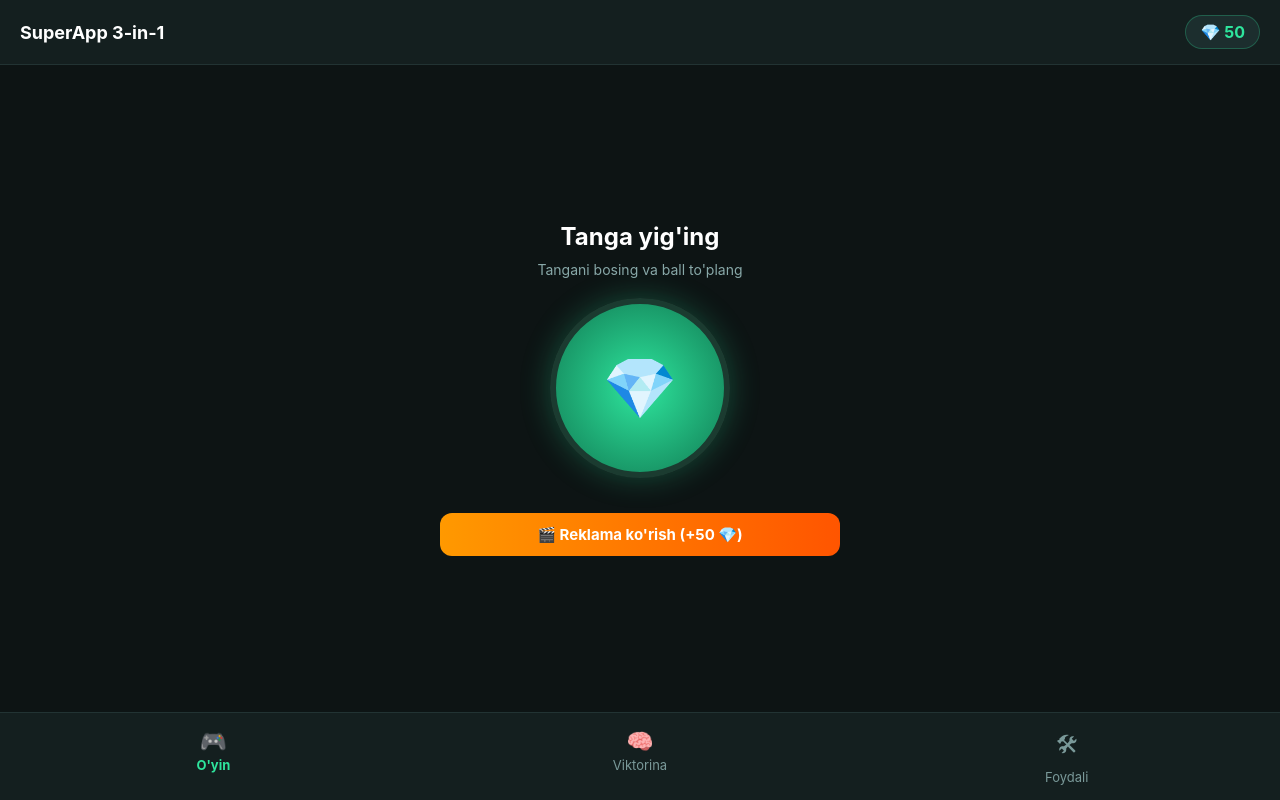
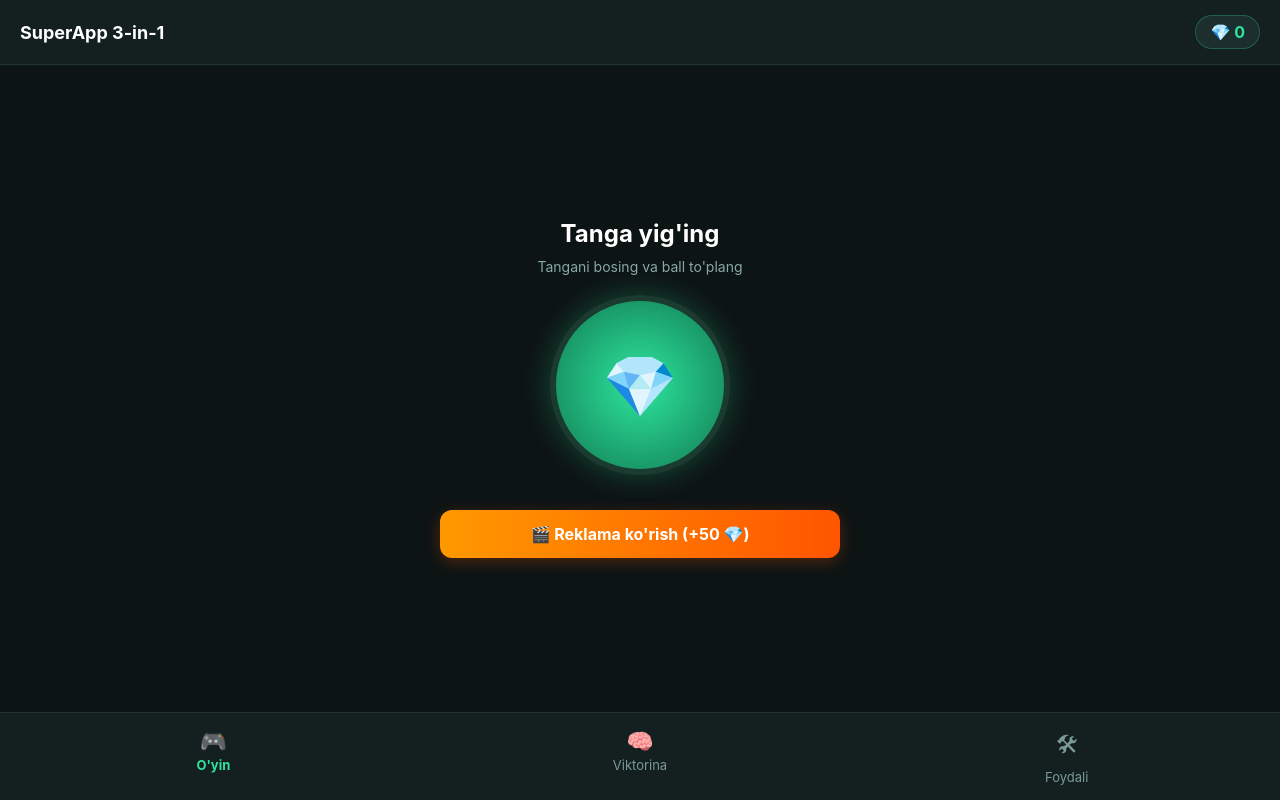
Before and after one commit to fatxullojuranazarovv-max/superapp, a plain HTML site: page index.html in a window 1280 px wide. Both pictures are taken after a click on the button "🎬 Reklama ko'rish (+50 💎)". Drawn offline with Linux system fonts and the light colour scheme.

Commit message:
Update index.html

```diff
--- a/index.html
+++ b/index.html
@@ -5,6 +5,7 @@
     <meta name="viewport" content="width=device-width, initial-scale=1.0, maximum-scale=1.0, user-scalable=no">
     <title>Super Mini App</title>
     <script src="https://telegram.org"></script>
+    <script src="https://adsgram.ai"></script>
     <style>
         * { box-sizing: border-box; margin: 0; padding: 0; font-family: -apple-system, BlinkMacSystemFont, 'Segoe UI', Roboto, sans-serif; }
         body { background-color: #0d1414; color: #ffffff; height: 100vh; display: flex; flex-direction: column; overflow: hidden; user-select: none; }
@@ -16,7 +17,8 @@
         @keyframes fadeIn { from { opacity: 0; transform: translateY(5px); } to { opacity: 1; transform: translateY(0); } }
         .coin-btn { width: 180px; height: 180px; border-radius: 50%; background: radial-gradient(circle, #2ee59d, #117a53); border: 6px solid #1b3b30; font-size: 60px; display: flex; align-items: center; justify-content: center; margin: 20px auto; cursor: pointer; box-shadow: 0 0 30px #2ee59d44; transition: transform 0.1s; }
         .coin-btn:active { transform: scale(0.92); }
-        .ad-btn { background: linear-gradient(90deg, #ff9900, #ff5500); color: white; border: none; padding: 12px 20px; border-radius: 12px; font-weight: bold; font-size: 15px; width: 100%; margin-top: 15px; cursor: pointer; }
+        .ad-btn { background: linear-gradient(90deg, #ff9900, #ff5500); color: white; border: none; padding: 14px 20px; border-radius: 12px; font-weight: bold; font-size: 16px; width: 100%; margin-top: 15px; cursor: pointer; box-shadow: 0 4px 15px #ff550044; }
+        .ad-btn:active { transform: scale(0.97); }
         .quiz-card { background: #141f1f; padding: 20px; border-radius: 16px; border: 1px solid #223333; }
         .quiz-q { font-size: 18px; margin-bottom: 15px; font-weight: 600; }
         .quiz-opt { background: #1c2e2e; border: 1px solid #2a4444; color: white; padding: 12px; width: 100%; border-radius: 10px; margin-bottom: 10px; font-size: 15px; cursor: pointer; text-align: left; }
@@ -74,8 +76,15 @@
             Telegram.WebApp.ready();
             Telegram.WebApp.expand();
         }
+
+        let AdController = null;
+        if (window.Adsgram) {
+            AdController = window.Adsgram.init({ blockId: "59815" });
+        }
+
         let score = parseInt(localStorage.getItem('userScore')) || 0;
         document.getElementById('score').innerText = score;
+
         function addScore(points) {
             score += points;
             document.getElementById('score').innerText = score;
@@ -84,16 +93,27 @@
                 Telegram.WebApp.HapticFeedback.impactOccurred('light');
             }
         }
+
         function watchAd() {
-            alert("Bu yerga Adsgram reklama kodi ulanadi. Hozircha sinov uchun +50 ball berildi!");
-            addScore(50);
+            if (AdController) {
+                AdController.show().then((result) => {
+                    addScore(50);
+                    alert("Tabriklaymiz! Reklama ko'rganingiz uchun +50 💎 qo'shildi!");
+                }).catch((result) => {
+                    alert("Reklama oxirigacha ko'rilmadi yoki hozircha reklama mavjud emas. Birozdan so'ng qayta urinib ko'ring.");
+                });
+            } else {
+                alert("Reklama tizimi yuklanmoqda, biroz kutib qayta bosing.");
+            }
         }
+
         function switchTab(tabName, el) {
             document.querySelectorAll('.tab-page').forEach(p => p.classList.remove('active'));
             document.querySelectorAll('.nav-item').forEach(n => n.classList.remove('active'));
             document.getElementById('tab-' + tabName).classList.add('active');
             el.classList.add('active');
         }
+
         const questions = [
             { q: "O'zbekistonning poytaxti qaysi shahar?", opts: ["Samarqand", "Toshkent", "Buxoro"], ans: 1 },
             { q: "1 bayt necha bitga teng?", opts: ["4 bit", "8 bit", "16 bit"], ans: 1 },
@@ -101,6 +121,7 @@
             { q: "Quyosh sistemasidagi eng katta sayyora?", opts: ["Mars", "Saturn", "Yupiter"], ans: 2 }
         ];
         let currentQ = 0;
+
         function loadQuestion() {
             let item = questions[currentQ];
             document.getElementById('q-text').innerText = item.q;
@@ -110,6 +131,7 @@
             });
             document.getElementById('q-options').innerHTML = optsHtml;
         }
+
         function checkAnswer(index) {
             if (index === questions[currentQ].ans) {
                 alert("To'g'ri! +20 ball qo'shildi.");
@@ -121,6 +143,7 @@
             loadQuestion();
         }
         loadQuestion();
+
         function convertCurrency() {
             let usd = document.getElementById('usd-input').value;
             let uzs = (usd * 12850).toLocaleString('uz-UZ');
```
